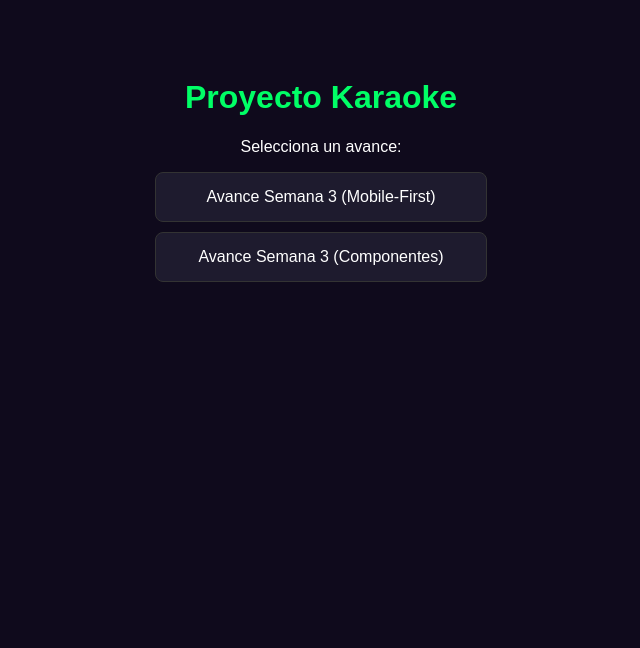
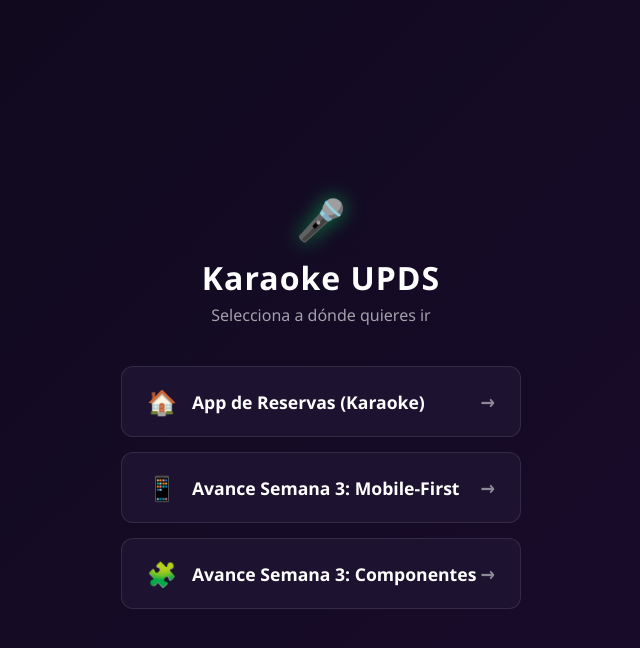
Before and after one commit to dev-mark42/karaoke, a plain HTML site: page index.html in a window 1280 px wide. Shown: the whole page, without its empty margins (319-959 px from the left). Drawn offline with Linux system fonts and the light colour scheme.

Commit message:
Index raíz con menú principal de accesos

```diff
--- a/index.html
+++ b/index.html
@@ -3,21 +3,111 @@
 <head>
     <meta charset="UTF-8">
     <meta name="viewport" content="width=device-width, initial-scale=1.0">
-    <title>Menú de Avances - Karaoke</title>
+    <title>Proyecto Karaoke | Menú Principal</title>
     <style>
-        body { font-family: sans-serif; background: #0f0a1c; color: white; text-align: center; padding: 50px; }
-        h1 { color: #00ff66; }
-        a { display: block; background: #1e1b2e; color: white; padding: 15px; margin: 10px auto; width: 300px; text-decoration: none; border-radius: 8px; border: 1px solid #333; transition: 0.3s; }
-        a:hover { background: #00ff66; color: black; }
+        * { box-sizing: border-box; margin: 0; padding: 0; }
+        body {
+            font-family: 'Segoe UI', Tahoma, Geneva, Verdana, sans-serif;
+            background: linear-gradient(135deg, #0f0a1c 0%, #1a0b2e 100%);
+            color: #fff;
+            display: flex;
+            flex-direction: column;
+            align-items: center;
+            justify-content: center;
+            min-height: 100vh;
+            text-align: center;
+            padding: 20px;
+        }
+        .logo {
+            font-size: 2.5rem;
+            color: #00ff66;
+            margin-bottom: 10px;
+            text-shadow: 0 0 20px rgba(0, 255, 102, 0.5);
+        }
+        h1 {
+            font-size: 2rem;
+            margin-bottom: 5px;
+            font-weight: 800;
+            letter-spacing: 1px;
+        }
+        p.subtitle {
+            color: #a1a1aa;
+            margin-bottom: 40px;
+            font-size: 1rem;
+        }
+        .menu-grid {
+            display: flex;
+            flex-direction: column;
+            gap: 15px;
+            width: 100%;
+            max-width: 400px;
+        }
+        .menu-btn {
+            display: flex;
+            align-items: center;
+            justify-content: space-between;
+            background: rgba(30, 20, 50, 0.9);
+            border: 1px solid rgba(255, 255, 255, 0.1);
+            padding: 18px 25px;
+            border-radius: 12px;
+            text-decoration: none;
+            color: #fff;
+            font-weight: 600;
+            font-size: 1.1rem;
+            transition: all 0.3s ease;
+            text-align: left;
+        }
+        .menu-btn:hover {
+            background: #00ff66;
+            color: #000;
+            transform: translateY(-3px);
+            box-shadow: 0 10px 20px rgba(0, 255, 102, 0.2);
+        }
+        .menu-btn .icon {
+            font-size: 1.5rem;
+            margin-right: 15px;
+        }
+        .menu-btn .text {
+            flex-grow: 1;
+        }
+        .arrow {
+            font-size: 1.2rem;
+            opacity: 0.5;
+        }
+        .menu-btn:hover .arrow {
+            opacity: 1;
+            transform: translateX(5px);
+        }
     </style>
 </head>
 <body>
-    <h1>Proyecto Karaoke</h1>
-    <p>Selecciona un avance:</p>
 
-    <a href="avances/semana-3/Mobile-Firs/index.html">Avance Semana 3 (Mobile-First)</a>
-    <a href="avances/semana-3/Componentes-Encapsulamiento/index.html">Avance Semana 3 (Componentes)</a>
+    <div class="logo">🎤</div>
+    <h1>Karaoke UPDS</h1>
+    <p class="subtitle">Selecciona a dónde quieres ir</p>
 
-    <!-- Aquí puedes agregar más enlaces a otras semanas -->
+    <div class="menu-grid">
+        <!-- Enlace al Karaoke Principal -->
+        <a href="fase-ui-pwa/index.html" class="menu-btn">
+            <span class="icon">🏠</span>
+            <span class="text">App de Reservas (Karaoke)</span>
+            <span class="arrow">→</span>
+        </a>
+
+        <!-- Enlace al Avance Semana 3 (Mobile-First) -->
+        <a href="fase-ui-pwa/avances/semana-3/Mobile-Firs/index.html" class="menu-btn">
+            <span class="icon">📱</span>
+            <span class="text">Avance Semana 3: Mobile-First</span>
+            <span class="arrow">→</span>
+        </a>
+
+        <!-- Enlace al Avance Semana 3 (Componentes) -->
+        <a href="fase-ui-pwa/avances/semana-3/Componentes-Encapsulamiento/index.html" class="menu-btn">
+            <span class="icon">🧩</span>
+            <span class="text">Avance Semana 3: Componentes</span>
+            <span class="arrow">→</span>
+        </a>
+    </div>
+
 </body>
 </html>
```
